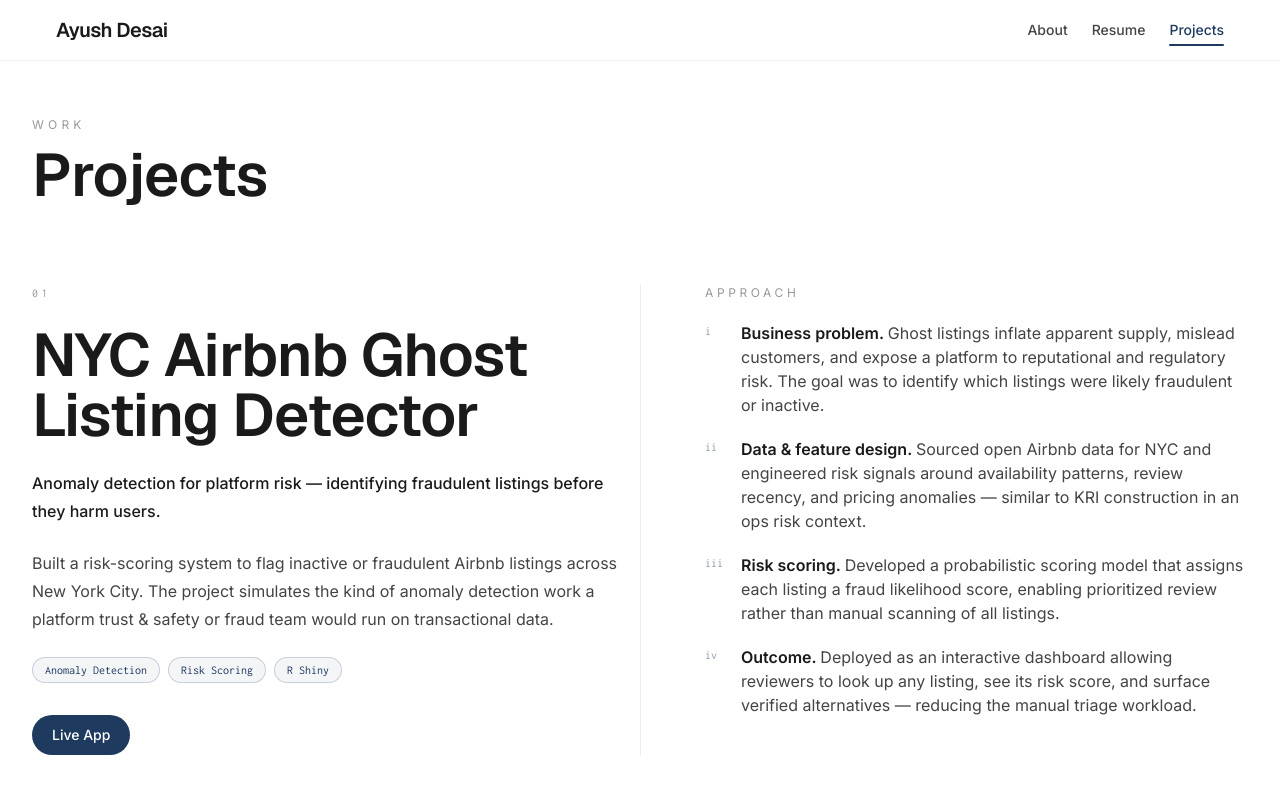
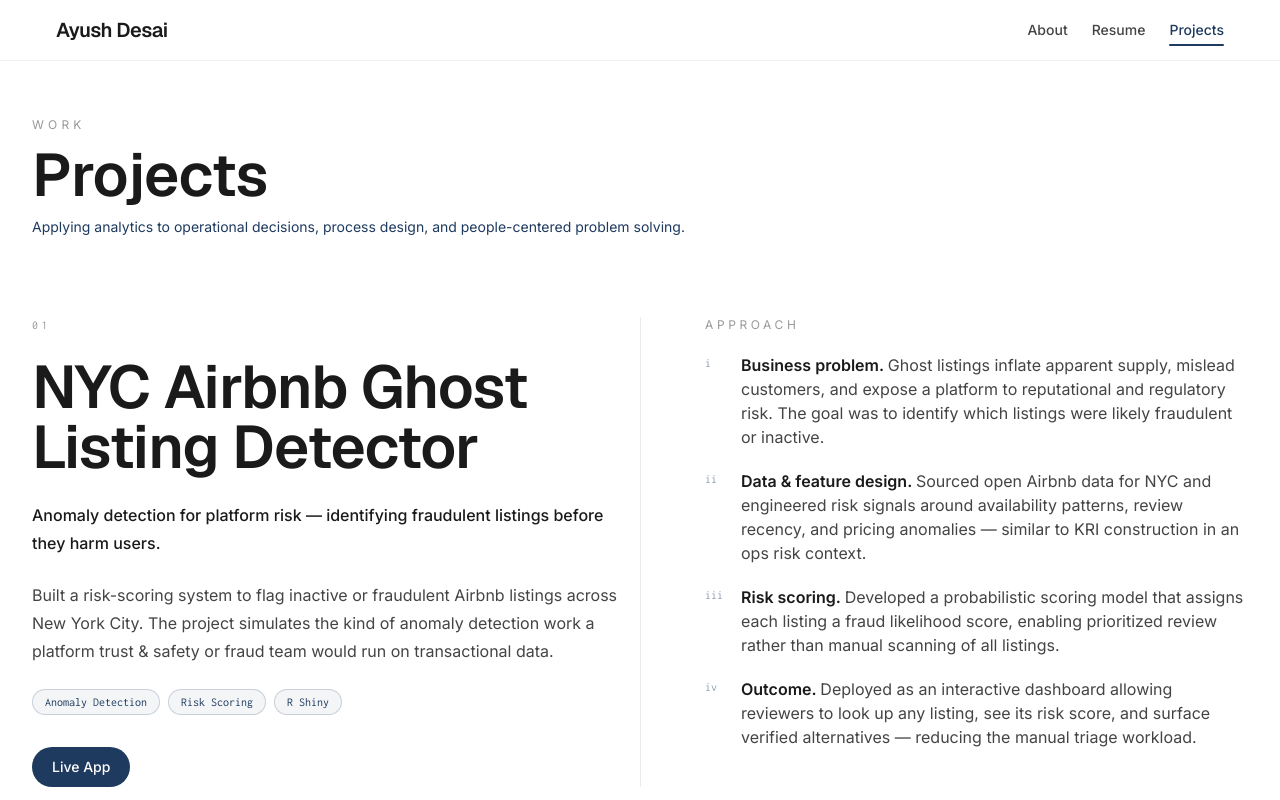
Before and after one commit to ayushadesai/Portfolio, a React (Vite) app: page /projects in a window 1280 px wide. Shown: the top 800 px of the page. Built offline with nearby package versions, Linux system fonts and the light colour scheme.

Commit message:
Align portfolio messaging across pages

```diff
--- a/src/pages/Projects.tsx
+++ b/src/pages/Projects.tsx
@@ -160,6 +160,9 @@ function Projects() {
         <h1 className="mt-3 font-geist font-semibold text-5xl tracking-[-0.5px] text-[#1a1a1a] sm:text-6xl">
           Projects
         </h1>
+        <p className="mt-3 text-sm text-[#1E3A5F]">
+          Applying analytics to operational decisions, process design, and people-centered problem solving.
+        </p>
       </div>
       {projects.map((p, i) => (
         <ProjectBlock key={p.num} project={p} isLast={i === projects.length - 1} />
--- a/src/pages/Resume.tsx
+++ b/src/pages/Resume.tsx
@@ -82,7 +82,7 @@ function Resume() {
             B.S. Data Science &amp; Business Administration, Northeastern · May 2026
           </p>
           <p className="mt-2 text-sm text-[#1E3A5F]">
-            Open to HR, People Operations, and People Analytics roles; actively interviewing for an Associate, HR Program &amp; Insights opportunity.
+            Interested in people-centered operations, stakeholder insight, and analytics-driven strategy.
           </p>
         </div>
         <a
```
